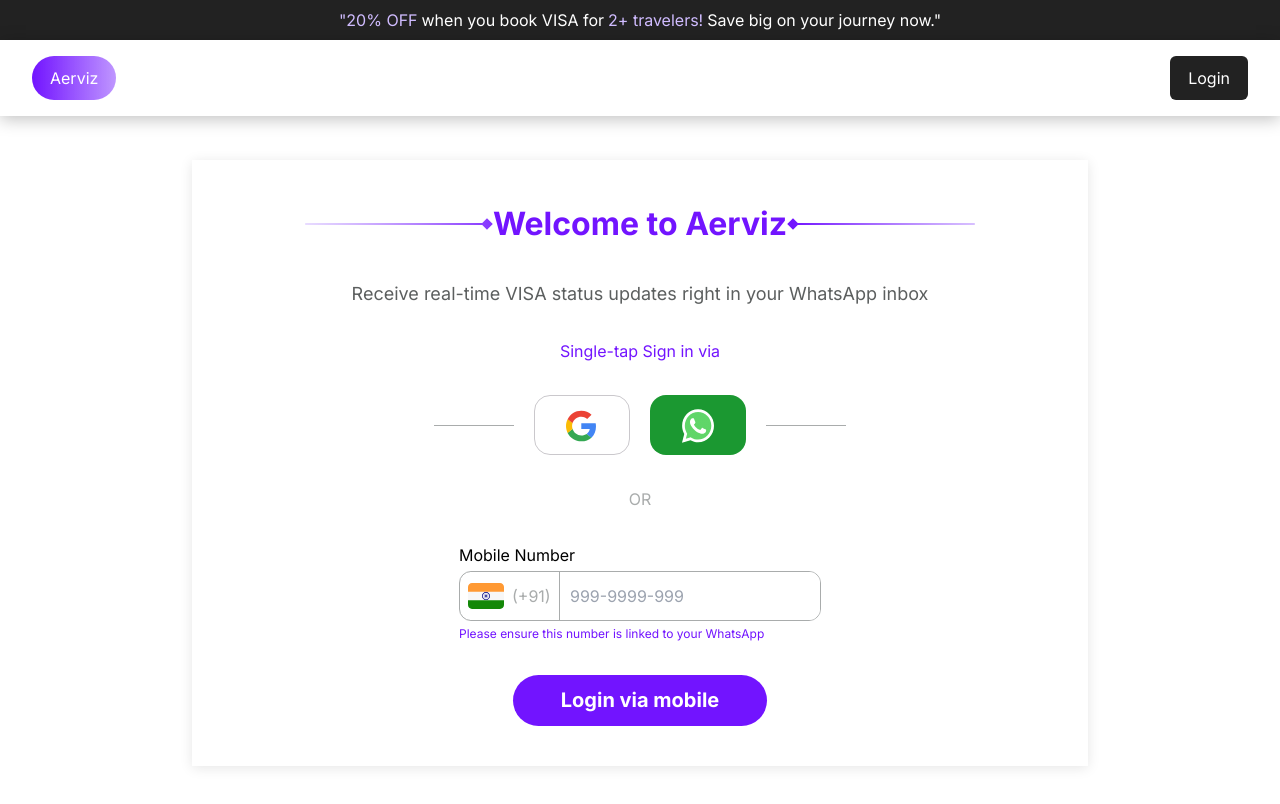
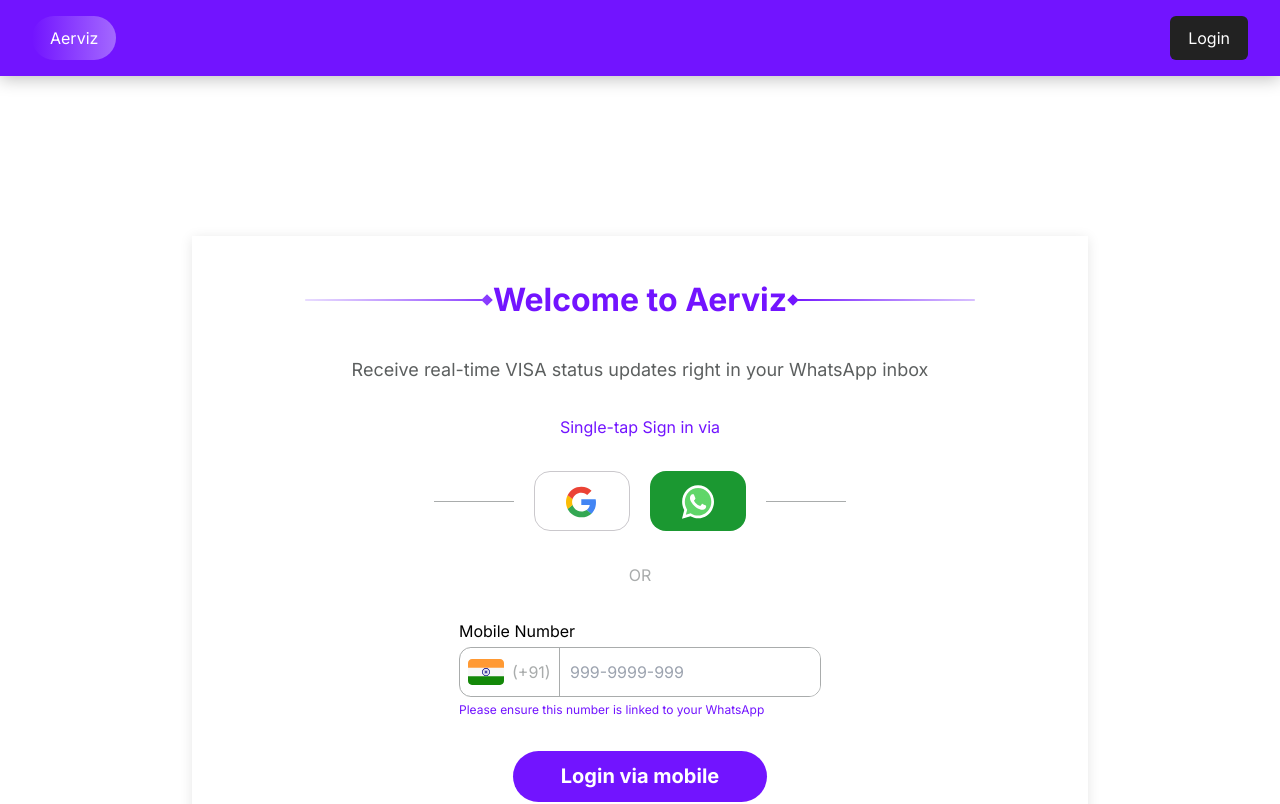
Before and after one commit to itseskimo/AerFlyt, a Next.js app in the folder client/: page /sign-in in a window 1280 px wide. Shown: the top 804 px of the page. Built offline with nearby package versions, Linux system fonts and the light colour scheme.

Commit message:
update: making navbar dynamic

```diff
--- a/client/src/app/page.tsx
+++ b/client/src/app/page.tsx
@@ -18,7 +18,7 @@
 
   return (
     <>
-      <Navbar />
+      <Navbar headerShow={true}/>
       <HeroSection />
       <ContinentSelector />
       <Layout>
--- a/client/src/components/common/Navbar/Navbar.tsx
+++ b/client/src/components/common/Navbar/Navbar.tsx
@@ -1,7 +1,12 @@
 'use client'
 import React, { useState, useEffect } from 'react';
 import Header from '../Header/Header';
-const Navbar: React.FC = () => {
+
+type HideHeaderProps = {
+  headerShow: boolean;
+};
+
+const Navbar = ({ headerShow }: HideHeaderProps) => {
   const [scrolling, setScrolling] = useState<boolean>(false);
 
   useEffect(() => {
@@ -31,15 +36,19 @@
 
   return (
     <>
-      <div className='w-full fixed top-0 left-0 z-10'>
+      <div className={`w-full ${headerShow && 'fixed top-0 left-0'}  z-10`}>
+
+        {headerShow &&
          <header className={`flex   items-center gap-1 justify-center bg-[#222222] text-white py-2 transition-all duration-500  w-full text-[0.6rem] sm:text-[0.7rem] md:text-[1rem] ${!scrolling ? 'opacity-100' : 'opacity-0 hidden'}`}>
           <span className="text-[#D0BCFF]">"20% OFF</span>
           <span> when you book VISA for</span>
           <span className="text-[#D0BCFF]">2+ travelers!</span>
           <span>Save big on your journey now." </span>
         </header>
+        }
 
-        <nav className={`flex items-center justify-between shadow-navshadow px-4 sm:px-8 w-full py-3 sm:py-4 transition-all duration-500 ${scrolling && 'bg-white'}`}>
+
+        <nav className={`flex items-center justify-between shadow-navshadow px-4 sm:px-8 w-full py-3 sm:py-4 transition-all duration-500 ${scrolling && 'bg-white'} ${!headerShow && 'bg-visaBlue'}`}>
           <button className="bg-regal-purple py-[0.625rem] px-[1.125rem] text-white rounded-[2rem] text-[0.75rem] md:text-[1rem]">Aerviz</button>
 
 
@@ -67,13 +76,15 @@
       </div>
 
 
-
+      {headerShow &&
         <header className={`flex z-10  items-center gap-1 justify-center bg-[#222222] text-white py-2 transition-all duration-500 fixed top-[62px] md:top-[78px] left-0 w-full text-[0.6rem] sm:text-[0.7rem] md:text-[1rem] ${scrolling ? 'opacity-100' : 'opacity-0'}`}>
           <span className="text-[#D0BCFF]">"20% OFF</span>
           <span> when you book VISA for</span>
           <span className="text-[#D0BCFF]">2+ travelers!</span>
           <span>Save big on your journey now." </span>
         </header>
+      }
+
     </>
   );
 };
--- a/client/src/components/sections/Country/CountryTitle/CountryTitle.tsx
+++ b/client/src/components/sections/Country/CountryTitle/CountryTitle.tsx
@@ -4,7 +4,7 @@
     return (
         <section className=' flex flex-col gap-4 py-8'>
             <h5 className='text-[2rem] font-bold'>Singapore E-VISA</h5>
-            <article className='bg-[#F6EDFF] p-5 rounded-[1.25rem]'>
+            <article className='bg-[#F6EDFF] p-5 rounded-[1.25rem] min-w-max w-[80%]'>
                 <h6>Apply now to get your verified E-VISA delivered by</h6>
                 <h6 className='text-[1.5rem] font-bold text-visaBlue'>17th Novermber, 2023 at 10:35 PM</h6>
             </article>
```
Also changed, not shown: client/src/app/(pages)/countryDetails/page.jsx (+5 -5 lines). Lines whose indentation alone changed are shown as unchanged.
